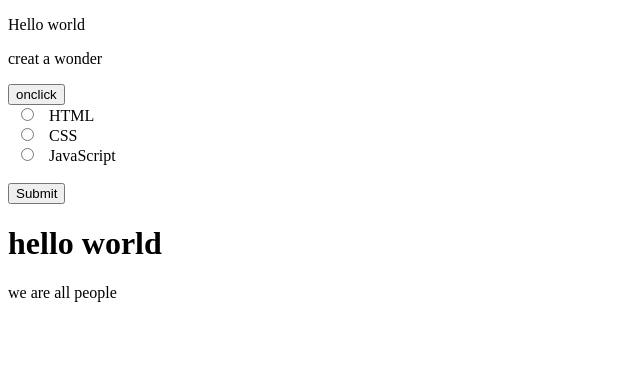
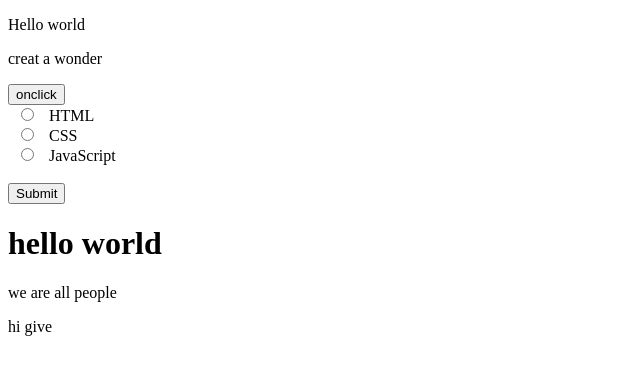
Before and after one commit to Dvharee/Dvharee, a plain HTML site: page index.html in a window 1280 px wide. Shown: the full height of the page, 0-640 px from the left. Drawn offline with Linux system fonts and the light colour scheme.

Commit message:
logistics

```diff
--- a/index.html
+++ b/index.html
@@ -22,6 +22,7 @@
         <div>
             <h1>hello world</h1>
             <p>we are all people</p>
+            <p>hi give</p>
         </div>
 
 </body>
```
